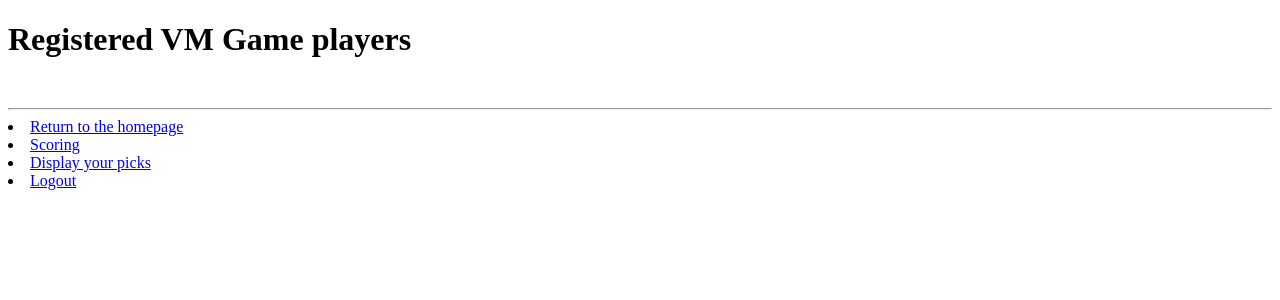
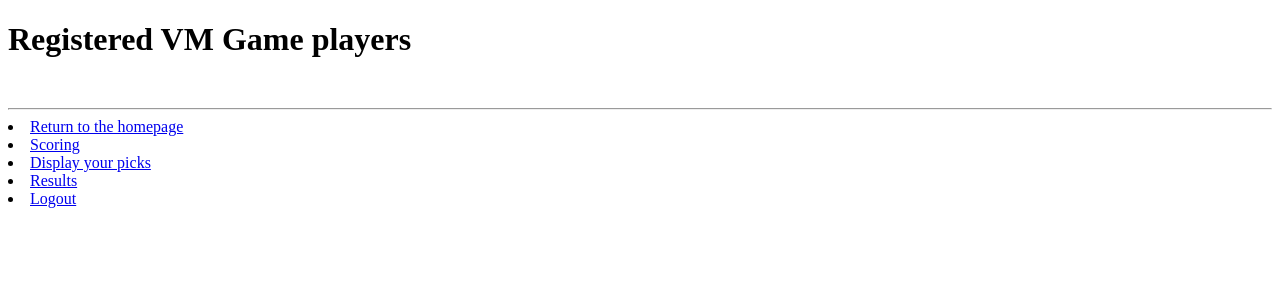
Before and after one commit to fossaone/vmgame, a Django app: page /vmgame/displaypicks/1 in a window 1280 px wide. Shown: the top 300 px of the page. Run offline with Django 3.2, Linux system fonts and the light colour scheme; a user stored in the database is signed in; tables that the repository leaves empty hold one stand-in row (values such as "Sample post"); parts of the project's set-up code (start-up, migrations or seed data) failed here and were passed over.

Commit message:
Add results link if user is logged in.

```diff
--- a/templates/vmgame/base.html
+++ b/templates/vmgame/base.html
@@ -19,6 +19,7 @@
 			{% if user.is_authenticated %}
 				<!-- li><a href="/vmgame/enterpicks/">Enter picks</a></li-->
 				<li><a href="/vmgame/displaypicks/{{user.username.url}}">Display your picks</a></li>
+				<li><a href="/vmgame/results/">Results</a></li>
 				<li><a href="/vmgame/logout/">Logout</a></li>
 			{% else %}
 				<li><a href="/vmgame/register/">Register Here</a></li>
```
